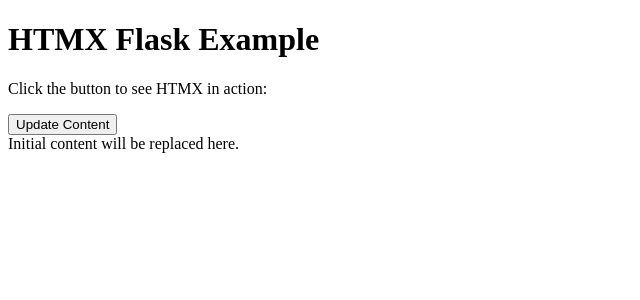
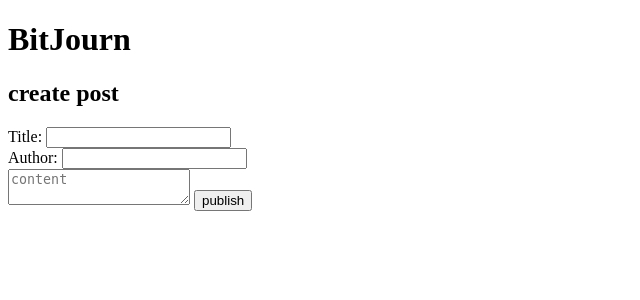
Before and after one commit to yashasnadigsyn/bitjourn, a Flask app: page / in a window 1280 px wide. Shown: the top 300 px of the page, without its empty margins (0-640 px from the left). Run offline with Flask 3, Linux system fonts and the light colour scheme.

Commit message:
basic form

```diff
--- a/src/app.py
+++ b/src/app.py
@@ -1,4 +1,4 @@
-from flask import Flask, render_template
+from flask import Flask, render_template, request
 import w3storage
 from dotenv import load_dotenv
 import os
@@ -14,7 +14,18 @@
     return render_template("index.html")
 
 
-@app.route("/update")
+@app.route("/api/submit", methods=["POST"])
+def submit():
+    title = request.form["title"]
+    author = request.form["author"]
+    content = request.form["content"]
+
+    print(title, author, content)
+
+    return "<p>submitted!</p>"
+
+
+@app.route("/api/update")
 def update():
     return "<p>updated!</p>"
 
--- a/src/templates/index.html
+++ b/src/templates/index.html
@@ -3,16 +3,21 @@
 
 <head>
     <title>HTMX Flask Example</title>
-    <script src="../js/htmx-1.9.6.js"></script>
+    <srcipt src="../static/js/htmx-1.9.6.js"></srcipt>
 </head>
 
 <body>
-    <h1>HTMX Flask Example</h1>
-    <p>Click the button to see HTMX in action:</p>
-    <button hx-get="/update" hx-trigger="click" hx-target='#update-target'>Update Content</button>
-    <div id='update-target'>
-        Initial content will be replaced here.
-    </div>
+    <h1>BitJourn</h1>
+
+    <h2>create post</h2>
+    <form hx-post="/api/submit" hx-target="this" id="create-post-form">
+        <label for="title">Title:</label>
+        <input type="text" id="title" name="title"><br>
+        <label for="author">Author:</label>
+        <input type="text" id="author" name="author"><br>
+        <textarea name="content" form="create-post-form" placeholder="content"></textarea>
+        <button type="submit">publish</button>
+    </form>
 </body>
 
 </html>
```
Also changed, not shown: src/static/js/htmx-1.9.6.js (renamed from src/js/htmx-1.9.6.js).
